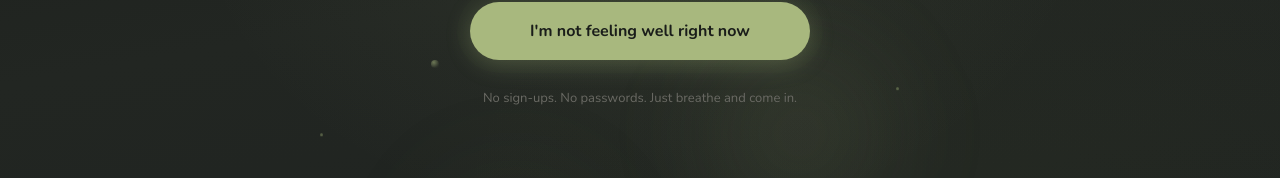
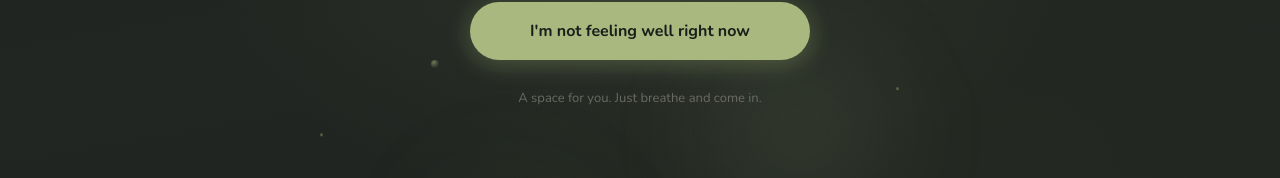
Before and after one commit to consultoresgaman-arch/calivia, a React (Vite) app: page / in a window 1280 px wide. Shown: the part 426-604 px from the top of the page. Built offline with nearby package versions, Linux system fonts and the light colour scheme; no server answers; what @capacitor/core would draw is missing.

Commit message:
Remove the welcome text that promised no sign-up
The welcome screen said no registration or passwords were needed, which the app
does require. Store reviewers check that the listing and the app match.

Co-Authored-By: Claude Opus 5.5 <noreply@anthropic.com>

```diff
--- a/src/WelcomeScreen.i18n.ts
+++ b/src/WelcomeScreen.i18n.ts
@@ -4,17 +4,17 @@ const strings: Strings = {
   es: {
     tagline: 'Un refugio para cuando el ruido es demasiado.',
     enterBtn: 'No me siento bien ahora mismo',
-    footer: 'Sin registros. Sin contraseñas. Solo respira y entra.',
+    footer: 'Un espacio para ti. Solo respira y entra.',
   },
   en: {
     tagline: 'A refuge for when the noise is too much.',
     enterBtn: "I'm not feeling well right now",
-    footer: 'No sign-ups. No passwords. Just breathe and come in.',
+    footer: 'A space for you. Just breathe and come in.',
   },
   pt: {
     tagline: 'Um refúgio para quando o ruído é demais.',
     enterBtn: 'Não estou me sentindo bem agora',
-    footer: 'Sem cadastro. Sem senhas. Apenas respire e entre.',
+    footer: 'Um espaço para você. Apenas respire e entre.',
   },
 };
 
```
Also changed, not shown: 1 other file (tests, documents, lock files or other folders).
